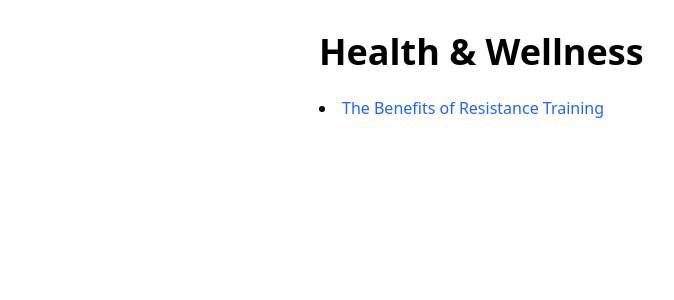
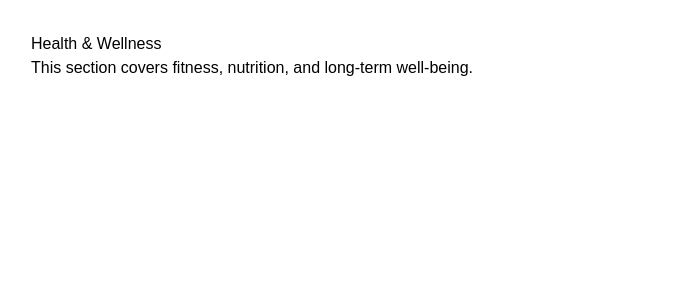
Before and after one commit to TheGainMaker/TheGainMaker-, a Next.js app: page /health-and-wellness in a window 1280 px wide. Shown: the top 300 px of the page, without its empty margins (1-675 px from the left). Built offline with nearby package versions, Linux system fonts and the light colour scheme.

Commit message:
Update index.js

```diff
--- a/pages/health-and-wellness/index.js
+++ b/pages/health-and-wellness/index.js
@@ -1,17 +1,8 @@
-import Link from "next/link";
-
-export default function wellnessIndex() {
+export default function HealthAndWellness() {
   return (
-    <div className="max-w-2xl mx-auto px-4 py-8">
-      <h1 className="text-4xl font-bold mb-6">Health & Wellness</h1>
-      <ul className="list-disc list-inside space-y-4">
-        <li>
-          <Link href="/wellness/benefits-of-resistance-training" className="text-blue-600 hover:underline">
-            The Benefits of Resistance Training
-          </Link>
-        </li>
-        {/* Add more health & wellness articles here */}
-      </ul>
+    <div style={{ padding: "2rem", fontFamily: "sans-serif" }}>
+      <h1>Health & Wellness</h1>
+      <p>This section covers fitness, nutrition, and long-term well-being.</p>
     </div>
   );
 }
```
